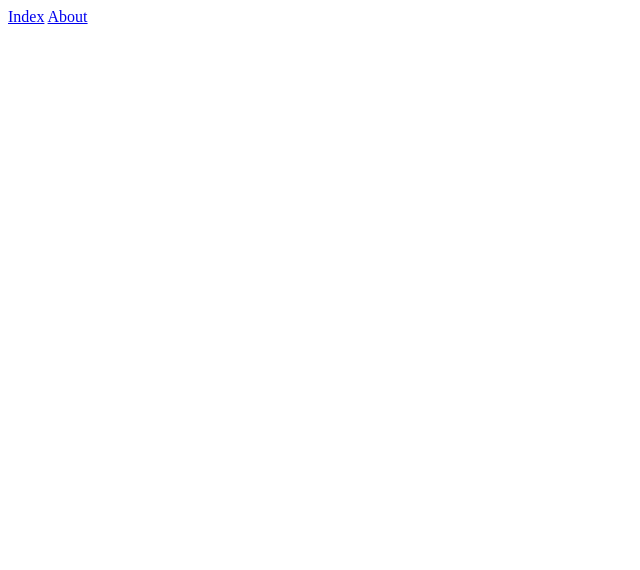
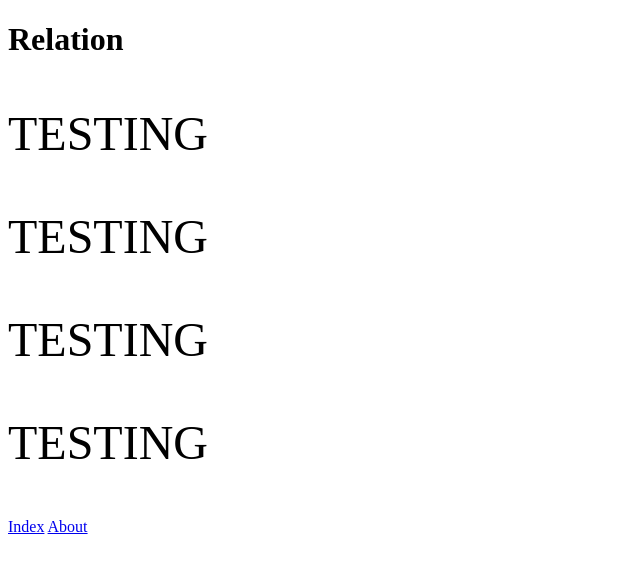
Before and after one commit to Klainus/HTML-CSS-Lektion-4-uppgifter, a plain HTML site: page relation.html in a window 1280 px wide. Shown: the whole page, without its empty margins (0-640 px from the left). Drawn offline with Linux system fonts and the light colour scheme.

Commit message:
<p> size change
Changed <p> size with .bigText class within header

```diff
--- a/relation.html
+++ b/relation.html
@@ -7,7 +7,17 @@
     <link rel="stylesheet" href="styling.css">
 </head>
 <body>
-    <a href="index.html">Index</a>
-    <a href="about.html">About</a>
+    <h1>Relation</h1>
+    <header class="bigText">
+        <p>TESTING</p>
+        <p>TESTING</p>
+        <p>TESTING</p>
+        <p>TESTING</p>
+    </header>
+
+    <footer>
+        <a href="index.html">Index</a>
+        <a href="about.html">About</a>
+    </footer>
 </body>
 </html>
--- a/styling.css
+++ b/styling.css
@@ -0,0 +1,3 @@
+.bigText p {
+    font-size: 3rem;
+}
```
Also changed, not shown: about.html (+5 -2 lines), index.html (+6 -2 lines).
